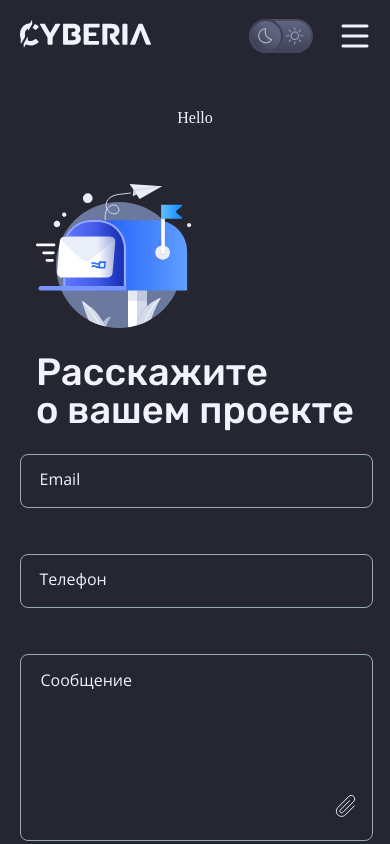
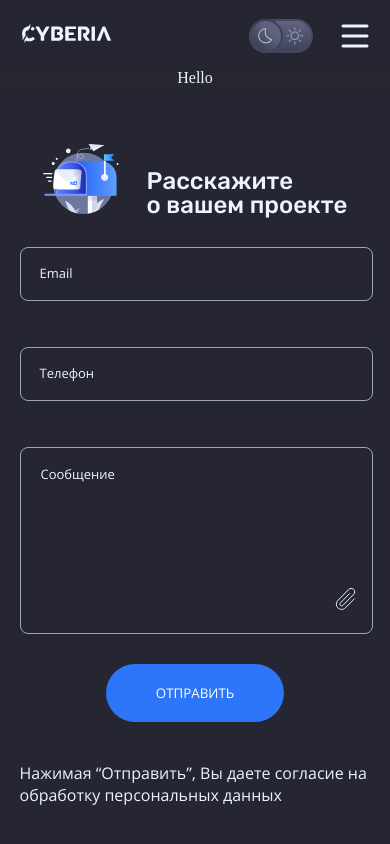
Before and after one commit to SergeiKazanin/app_nextjs, a Next.js app: page / in a window 390 px wide. Shown: the top 844 px of the page. Built offline with nearby package versions, Linux system fonts and the light colour scheme.

Commit message:
Edit css mobile

```diff
--- a/app/layout.module.scss
+++ b/app/layout.module.scss
@@ -3,6 +3,9 @@
   justify-content: center;
   flex: 1 1 auto;
   margin-top: 110px;
+  @include small-laptop {
+    margin-top: 70px;
+  }
 }
 
 .body {
--- a/app/projects/FilterButtons/index.module.scss
+++ b/app/projects/FilterButtons/index.module.scss
@@ -2,6 +2,9 @@
   width: 100%;
   height: auto;
   margin-top: 84px;
+  @include tablet {
+    margin-top: 42px;
+  }
   &__ul {
     display: flex;
     gap: 30px;
@@ -24,6 +27,9 @@
       color: #303958;
     }
     transition: background-color 0.3s, color 0.3s;
+    @include tablet {
+      font-size: 12px;
+    }
   }
   &__buttonActive {
     background-color: #2d76f9;
--- a/app/projects/ProgectCard/index.module.scss
+++ b/app/projects/ProgectCard/index.module.scss
@@ -27,6 +27,9 @@
     margin-left: 29px;
     text-decoration: none;
     z-index: 4;
+    @include tablet {
+      font-size: 18px;
+    }
   }
   &__description {
     color: #fff;
@@ -38,6 +41,9 @@
     text-decoration: none;
     max-width: 300px;
     z-index: 4;
+    @include tablet {
+      font-size: 13px;
+    }
   }
   &::after {
     background-image: linear-gradient(
--- a/app/projects/ProgectCard/index.tsx
+++ b/app/projects/ProgectCard/index.tsx
@@ -14,9 +14,6 @@ export const ProjectCard = ({ project }: { project: Project }) => {
         }}
         className={style.projectCard}
       >
-        <span className={style.projectCard__description}>
-          {project.categories.map((cat) => cat.name)}
-        </span>
         <Group className={style.projectCard__svg} />
         <span className={style.projectCard__title}>{project.title}</span>
         <span className={style.projectCard__description}>
--- a/app/projects/ProjectsList/index.module.scss
+++ b/app/projects/ProjectsList/index.module.scss
@@ -10,5 +10,6 @@
   @include tablet {
     grid-template-columns: repeat(1, 1fr);
     gap: 20px;
+    margin-top: 70px;
   }
 }
--- a/components/Feedback/index.module.scss
+++ b/components/Feedback/index.module.scss
@@ -16,7 +16,7 @@
     @include small-laptop {
       width: 90vw;
       flex-direction: column;
-      gap: 25px;
+      gap: 30px;
       margin-top: 58px;
       margin-bottom: 100px;
     }
@@ -28,6 +28,18 @@
     @include small-laptop {
       max-width: 596px;
     }
+    @include tablet {
+      flex-direction: row;
+      gap: 28px;
+    }
+  }
+  &__textGrupSvg {
+    width: 156px;
+    height: 144px;
+    @include tablet {
+      width: 76px;
+      height: 70px;
+    }
   }
   &__textHeader {
     color: var(--text-color);
@@ -35,6 +47,9 @@
     font-size: 38px;
     text-align: start;
     margin-top: 25px;
+    @include tablet {
+      font-size: 24px;
+    }
   }
   &__text {
     font-family: Open Sans;
@@ -60,6 +75,9 @@
     font-size: 16px;
     line-height: 22px;
     margin-top: 8px;
+    @include tablet {
+      font-size: 13px;
+    }
   }
   &__input {
     position: relative;
@@ -105,6 +123,10 @@
     color: var(--text-color);
     font-family: Open Sans;
     font-size: 16px;
+    @include tablet {
+      font-size: 13px;
+      top: 20px;
+    }
   }
   &__labelError {
     color: #e83b3b;
--- a/components/Feedback/index.tsx
+++ b/components/Feedback/index.tsx
@@ -56,7 +56,7 @@ export const Feedback = () => {
     <div className={style.feedback}>
       <div className={style.feedback__container}>
         <div className={style.feedback__textGrup}>
-          <Grup />
+          <Grup className={style.feedback__textGrupSvg} />
           <h1 className={style.feedback__textHeader}>
             Расскажите <br /> о вашем проекте
           </h1>
--- a/components/Footer/index.module.scss
+++ b/components/Footer/index.module.scss
@@ -23,6 +23,7 @@
     }
     @include tablet {
       font-size: 13px;
+      row-gap: 20px;
     }
   }
   &__link {
--- a/components/Header/index.module.scss
+++ b/components/Header/index.module.scss
@@ -187,5 +187,11 @@
     & path {
       fill: var(--text-color);
     }
+    width: 131px;
+    height: 28px;
+    @include tablet {
+      width: 93px;
+      height: 19px;
+    }
   }
 }
```
Also changed, not shown: app/projects/page.module.scss (+13 -0 lines), components/Feedback/images/Group 1347.svg, components/Header/images/logo.svg.
